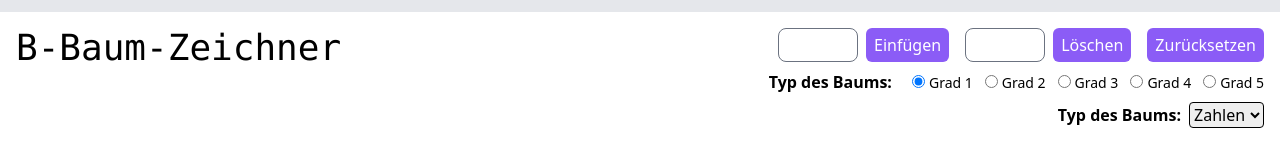
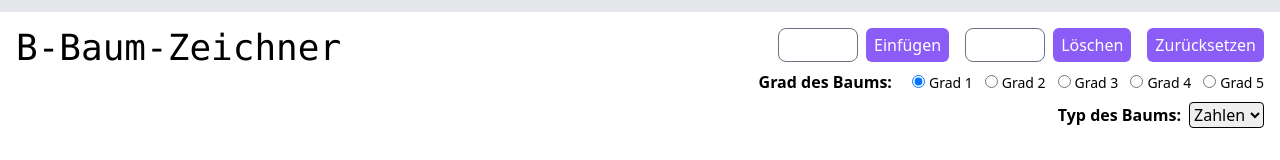
Before and after one commit to orca-nrw/b-tree, a React (Create React App) app: page / in a window 1280 px wide. Shown: the part 164-324 px from the top of the page. Built offline with nearby package versions, Linux system fonts and the light colour scheme.

Commit message:
Fixed typo

```diff
--- a/src/Components/InputBar.tsx
+++ b/src/Components/InputBar.tsx
@@ -77,7 +77,7 @@ export const InputBar = ({ insertionHandler, deletionHandler, resetHandler, degr
 
         </div>
         <div className="mt-2 space-x-3 flex flex-row">
-          <label className="mr-2 font-semibold" htmlFor="degree1">Typ des Baums:</label>
+          <label className="mr-2 font-semibold" htmlFor="degree1">Grad des Baums:</label>
 
           <div>
             <input className="mr-1" type="radio" name="degree" id="degree1" value={1} checked={degree === 1} onChange={onDegreeChange} />
```
